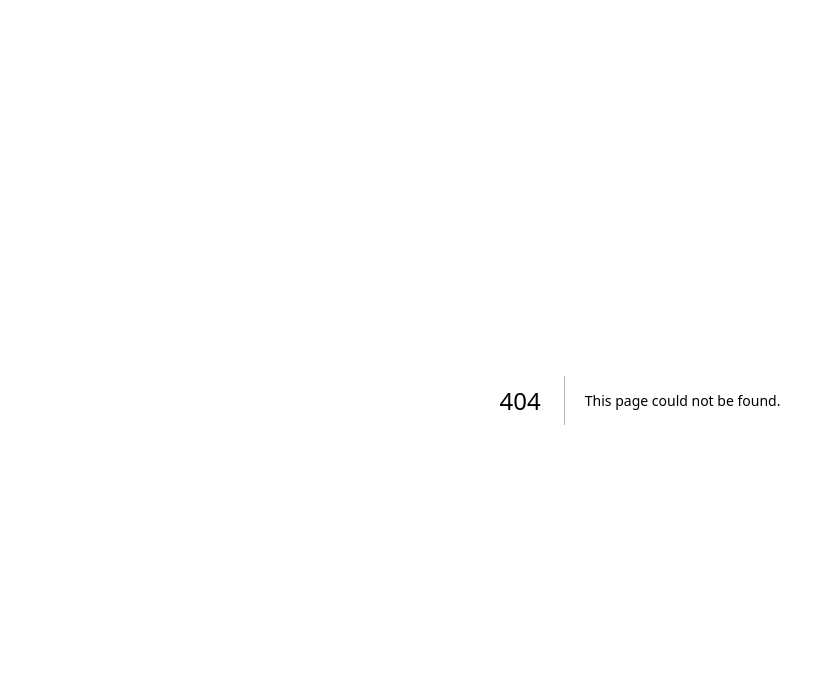
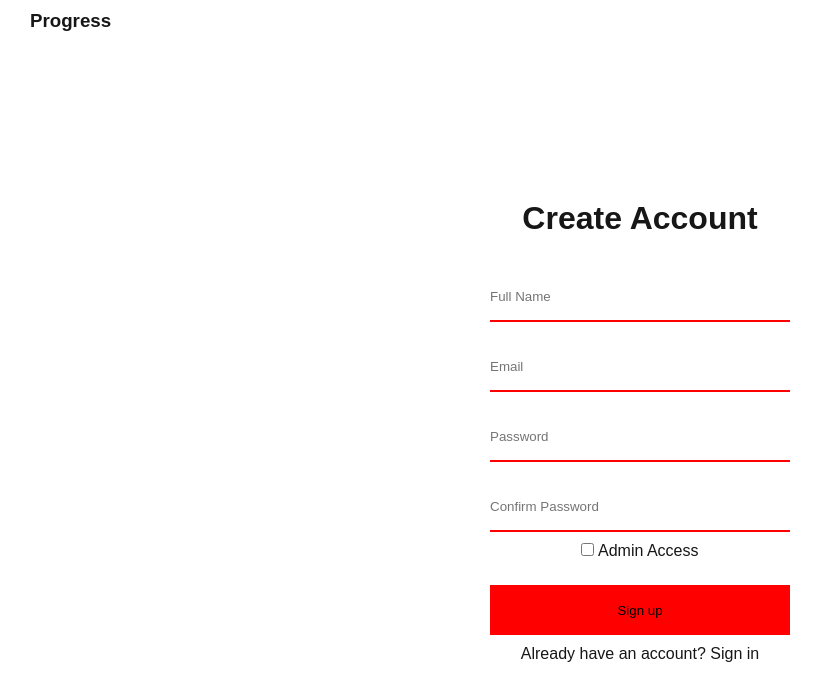
Before and after one commit to BoG-Dev-Bootcamp-F24/team-4-project-2, a Next.js app in the folder project-2/: page /login/signup in a window 1280 px wide. Before the commit this address had no page. Shown: the top 700 px of the page, without its empty margins (0-822 px from the left). Built offline with nearby package versions, Linux system fonts and the light colour scheme.

Commit message:
created login and sign up page

```diff
--- /dev/null
+++ b/project-2/src/app/login/signup/page.tsx
@@ -0,0 +1,38 @@
+import Titlecard from "@/components/titlecard"
+import Link from 'next/link'
+import styles from '@/app/page.module.css'
+
+const signuppage: React.FC = () => {
+    return (
+        <div>
+            <title>
+                Sign Up
+            </title>
+            <div>
+                <Titlecard></Titlecard>
+            </div>
+            <div className={styles.vertical_stack}>
+                <h1 className={styles.centered_heading}>
+                    Create Account
+                </h1>
+                <form className={styles.vertical_stack}>
+                    <input type="text" placeholder="Full Name" required className={styles.form_part}></input>
+                    <input type="email" placeholder="Email" required className={styles.form_part}></input>
+                    <input type="password" placeholder="Password" required className={styles.form_part}></input>
+                    <input type="password" placeholder="Confirm Password" required className={styles.form_part}></input>
+                    <div>
+                        <input type="checkbox"></input> Admin Access
+                    </div>
+                    <input type="submit" value="Sign up" className={styles.red_button}></input>
+                </form>
+                <div>
+                    <p className={styles.centered_text}>
+                        Already have an account? <Link href="../login">Sign in</Link>
+                    </p>
+                </div>
+            </div>
+        </div>
+    )
+};
+
+export default signuppage;
--- a/project-2/src/app/page.module.css
+++ b/project-2/src/app/page.module.css
@@ -1,168 +1,44 @@
-.page {
-  --gray-rgb: 0, 0, 0;
-  --gray-alpha-200: rgba(var(--gray-rgb), 0.08);
-  --gray-alpha-100: rgba(var(--gray-rgb), 0.05);
-
-  --button-primary-hover: #383838;
-  --button-secondary-hover: #f2f2f2;
-
-  display: grid;
-  grid-template-rows: 20px 1fr 20px;
-  align-items: center;
-  justify-items: center;
-  min-height: 100svh;
-  padding: 80px;
-  gap: 64px;
-  font-family: var(--font-geist-sans);
+#title_card {
+  height: 50px;
+  vertical-align: middle;
+  padding: 10px;
+  box-shadow: 0x 20px;
 }
 
-@media (prefers-color-scheme: dark) {
-  .page {
-    --gray-rgb: 255, 255, 255;
-    --gray-alpha-200: rgba(var(--gray-rgb), 0.145);
-    --gray-alpha-100: rgba(var(--gray-rgb), 0.06);
-
-    --button-primary-hover: #ccc;
-    --button-secondary-hover: #1a1a1a;
-  }
+#title_card_text {
+  margin-left: 20px;
 }
 
-.main {
+.vertical_stack {
   display: flex;
+  align-items: center;
   flex-direction: column;
-  gap: 32px;
-  grid-row-start: 2;
+  vertical-align: middle;
 }
 
-.main ol {
-  font-family: var(--font-geist-mono);
-  padding-left: 0;
-  margin: 0;
-  font-size: 14px;
-  line-height: 24px;
-  letter-spacing: -0.01em;
-  list-style-position: inside;
+.form_part {
+  width: 300px;
+  margin: 10px;
+  height: 50px;
+  border: none;
+  border-bottom: 2px solid red;
 }
 
-.main li:not(:last-of-type) {
-  margin-bottom: 8px;
+.red_button {
+  margin-top: 25px;
+  width: 300px;
+  height: 50px;
+  border: none;
+  background-color: red;
 }
 
-.main code {
-  font-family: inherit;
-  background: var(--gray-alpha-100);
-  padding: 2px 4px;
-  border-radius: 4px;
-  font-weight: 600;
+.centered_heading {
+  text-align: center;
+  margin-top: 150px;
+  margin-bottom: 25px;
 }
 
-.ctas {
-  display: flex;
-  gap: 16px;
+.centered_text {
+  margin-top: 10px;
+  text-align: center;
 }
-
-.ctas a {
-  appearance: none;
-  border-radius: 128px;
-  height: 48px;
-  padding: 0 20px;
-  border: none;
-  border: 1px solid transparent;
-  transition:
-    background 0.2s,
-    color 0.2s,
-    border-color 0.2s;
-  cursor: pointer;
-  display: flex;
-  align-items: center;
-  justify-content: center;
-  font-size: 16px;
-  line-height: 20px;
-  font-weight: 500;
-}
-
-a.primary {
-  background: var(--foreground);
-  color: var(--background);
-  gap: 8px;
-}
-
-a.secondary {
-  border-color: var(--gray-alpha-200);
-  min-width: 180px;
-}
-
-.footer {
-  grid-row-start: 3;
-  display: flex;
-  gap: 24px;
-}
-
-.footer a {
-  display: flex;
-  align-items: center;
-  gap: 8px;
-}
-
-.footer img {
-  flex-shrink: 0;
-}
-
-/* Enable hover only on non-touch devices */
-@media (hover: hover) and (pointer: fine) {
-  a.primary:hover {
-    background: var(--button-primary-hover);
-    border-color: transparent;
-  }
-
-  a.secondary:hover {
-    background: var(--button-secondary-hover);
-    border-color: transparent;
-  }
-
-  .footer a:hover {
-    text-decoration: underline;
-    text-underline-offset: 4px;
-  }
-}
-
-@media (max-width: 600px) {
-  .page {
-    padding: 32px;
-    padding-bottom: 80px;
-  }
-
-  .main {
-    align-items: center;
-  }
-
-  .main ol {
-    text-align: center;
-  }
-
-  .ctas {
-    flex-direction: column;
-  }
-
-  .ctas a {
-    font-size: 14px;
-    height: 40px;
-    padding: 0 16px;
-  }
-
-  a.secondary {
-    min-width: auto;
-  }
-
-  .footer {
-    flex-wrap: wrap;
-    align-items: center;
-    justify-content: center;
-  }
-}
-
-@media (prefers-color-scheme: dark) {
-  .logo {
-    filter: invert();
-  }
-}
--- a/project-2/src/components/titlecard.tsx
+++ b/project-2/src/components/titlecard.tsx
@@ -0,0 +1,13 @@
+import styles from '@/app/page.module.css'
+
+const titlecard = () => {
+    return (
+        <div id={styles.title_card}>
+            <h3 id={styles.title_card_text}>
+            Progress
+            </h3>
+        </div>
+    )
+}
+
+export default titlecard;
```
Also changed, not shown: project-2/src/app/login/page.tsx (added, +31 -0 lines), project-2/src/app/page.tsx (+5 -93 lines), project-2/src/app/pages/loginpage.tsx (deleted), project-2/src/app/pages/signuppage.tsx (deleted).
